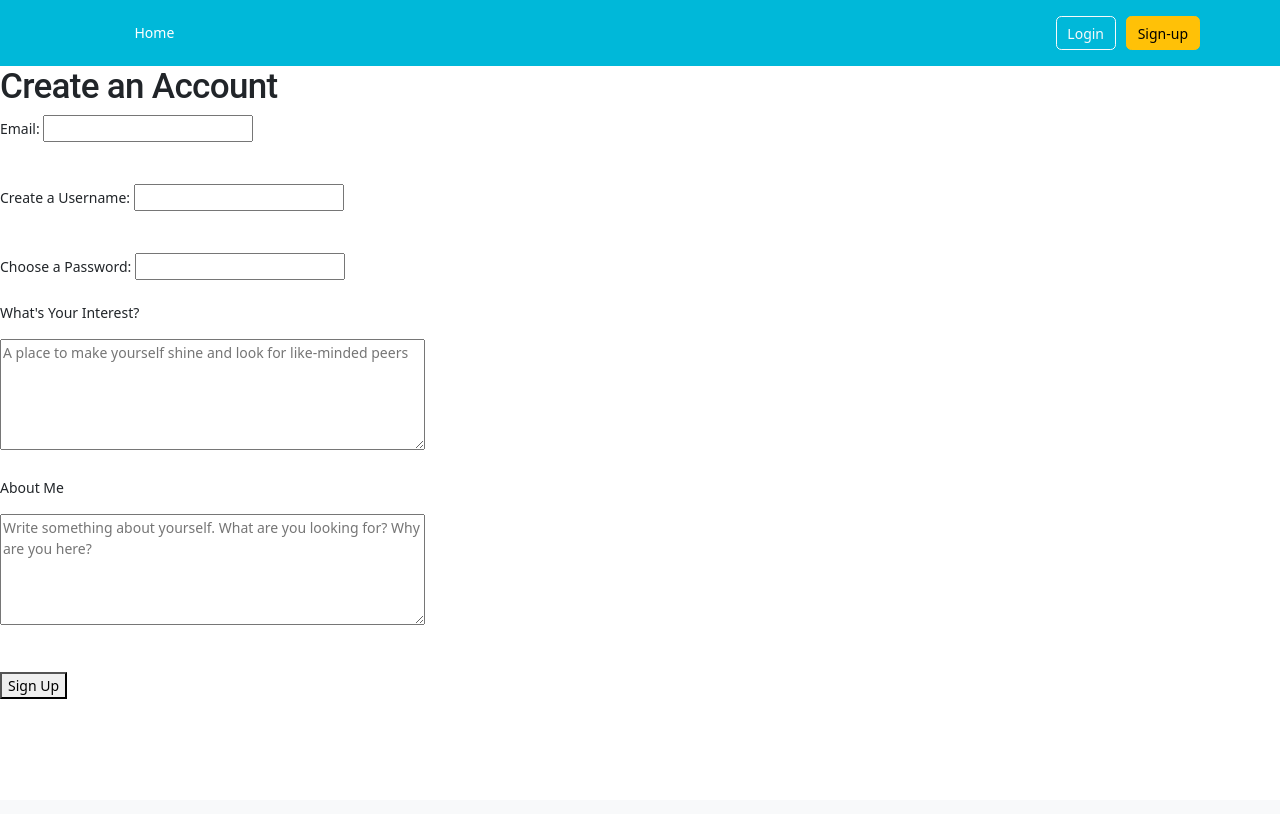
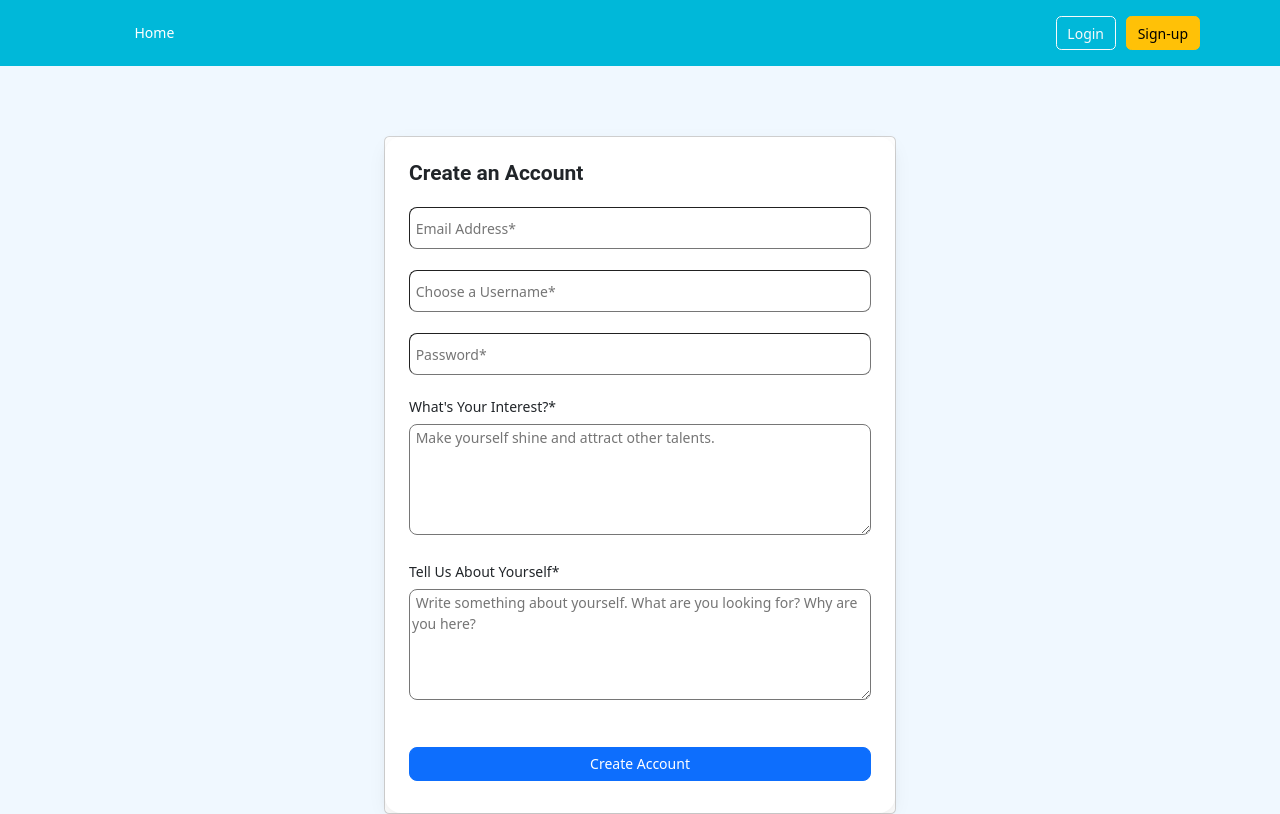
Before and after one commit to carmen41511/Talent-Hub, a Flask app: page /signup in a window 1280 px wide. Before the commit the page ends 699 px from the top, so only its background shows below. Run offline with Flask 2, Linux system fonts and the light colour scheme; some libraries are stand-ins or nearby versions.

Commit message:
login signup page

```diff
--- a/crud.py
+++ b/crud.py
@@ -76,7 +76,7 @@ def get_user_by_username(username):
 
     return user
 
-def get_users():
+def get_all_users():
     """Return all users."""
 
     return User.query.all()
--- a/server.py
+++ b/server.py
@@ -34,7 +34,7 @@ def homepage():
 def all_users():
     """View all users."""
 
-    users = crud.get_users()
+    users = crud.get_all_users()
 
     return render_template("all_users.html", users=users)
 
@@ -94,30 +94,6 @@ def edit_skills():
 
 
     return redirect('/profile')
-    # return jsonify({'user_skill_ls': user_skill_ls})
-    # user.skills = updated_skills
-    # print(user.skills)
-    # db.session.commit()
-
-    # return jsonify({'skills': updated_skills})
-
-# @app.route('/edit-skills')
-# def get_skills():
-#   # Get the currently logged-in user
-#   username = session.get("username")
-#   user = crud.get_user_by_username(username)
-#   print(user)
-
-#   skill_set = request.form.getlist('skills')
-
-#   print(f'skill_set; {skill_set}')
-#   # Get the skills for the user
-#   user_skills = user.skills
-#   skills = [skill.skill for skill in user_skills]
-#   print(f'skills: {skills}')
-
-#   # Return the skills as a JSON object
-#   return jsonify({'skills': skills})
 
 
 @app.route('/edit-interest', methods=['POST'])
@@ -297,10 +273,11 @@ def show_community():
 
     username = session.get("username")
     user = crud.get_user_by_username(username)
+    all_users = crud.get_all_users()
 
     posts = crud.get_all_posts()
 
-    return render_template('community.html', user=user, posts=posts)
+    return render_template('community.html', user=user, all_users=all_users,posts=posts)
 
 @app.route('/logout')
 def logout():
--- a/templates/base.html
+++ b/templates/base.html
@@ -30,7 +30,7 @@
       {% block title %}Welcome{% endblock %}
     </title>
   </head>
-  <body>
+  <body style="background-color:aliceblue">
     <header class="p-3" style="background-color: #00B8D9;">
       <div class="container">
         <div class="d-flex flex-wrap align-items-center justify-content-center justify-content-lg-start">
--- a/templates/profile.html
+++ b/templates/profile.html
@@ -188,8 +188,8 @@
 
       <div id='interest-display' style="font-size: large;width: 320px;min-height: 5rem;height: auto;border-radius: 16px;padding-top: 1rem;padding-bottom: 1rem;padding-right: 2rem; padding-left: 1rem;">
         <div class="interest-display-title">
-          <h4 style="margin-top: 0;">My Interest</h4></div>
-        <div class="interest-display-content">{{user.interest}}</div>
+          <h4 id="interest-title-h4" style="margin-top: 0;">My Interest</h4></div>
+        <div id="user-interest-div" class="interest-display-content">{{user.interest}}</div>
 
       </div>
 
@@ -251,7 +251,7 @@
                           console.log(response)
 
                           if (response.success){
-                              $('#interest-display').html(updatedInterest);
+                              $('#user-interest-div').html(updatedInterest);
                               $('#interestModal').modal('hide');
                           } else {
                               $('#interest-display').html('An error occured');
--- a/templates/signup.html
+++ b/templates/signup.html
@@ -2,49 +2,59 @@
 
 {% block body %}
 
-<form action="/signup" method="POST">
+<div class="signup-container" style="margin-top: 5rem;">
+    <form action="/signup" method="POST">
+        <div class="card" style="max-width: 40%;max-height: fit-content; margin:auto;">
+            <div class="card-body" style="
+            padding: 24px 24px 32px 24px;
+            z-index: 1000;
+            position: relative;
+            border-radius: 16px;
+            background-color: #FFFFFF;
+            box-shadow: 0 4px 8px 0 rgb(0 0 0 / 3%), 0 6px 20px 0 rgb(0 0 0 / 5%);">
 
-    <h1>Create an Account</h1>
+           <h4 style="margin-bottom: 0; "><strong>Create an Account</strong></h4>
 
     <div>
-        <label for="email">Email:</label>
-        <input type="text" name="email" required>
+        <label for="email" style="padding-bottom: 0.5rem;"></label>
+        <input type="text" class="border-1" name="email" placeholder=" Email Address*"style="width: 100%; height:3rem; border-radius: 8px;" required>
     </div>
 
-    <br><br>
+
 
     <div>
-        <label for="username">Create a Username:</label>
-        <input type="text" name="username" required>
+        <label for="username" style="padding-bottom: 0.5rem;"></label>
+        <input type="text" name="username" class="border-1" name="username" placeholder=" Choose a Username*"style="width: 100%; height:3rem; border-radius: 8px;" required>
     </div>
 
-    <br><br>
+
 
     <div>
-        <label for="password">Choose a Password:</label>
-        <input type="password" name="password" required>
+        <label for="password" style="padding-bottom: 0.5rem;"></label>
+        <input type="password" class="border-1" name="password" placeholder=" Password*" style="width: 100%; height:3rem; border-radius: 8px;" required>
     </div>
 
     <br>
 
     <div>
-        <p><label for="interest">What's Your Interest?</label></p>
-        <textarea name="interest" rows="5" cols="50" placeholder="A place to make yourself shine and look for like-minded peers" required></textarea>
+        <label for="interest" style="padding-bottom: 0.5rem;">What's Your Interest?*</label>
+        <textarea name="interest" rows="5" cols="50" placeholder=" Make yourself shine and attract other talents." style="width: 100%;border-radius: 8px;" required></textarea>
     </div>
 
     <br>
 
     <div>
-        <p><label for="bio">About Me</label></p>
-        <textarea name="bio" rows="5" cols="50" placeholder="Write something about yourself. What are you looking for? Why are you here?" required></textarea>
+        <label for="bio" style="padding-bottom: 0.5rem;">Tell Us About Yourself*</label>
+        <textarea name="bio" rows="5" cols="50" placeholder=" Write something about yourself. What are you looking for? Why are you here?" style="width: 100%;border-radius: 8px;" required></textarea>
     </div>
 
     <br><br>
 
 
 
-    <button type="submit">Sign Up</button>
-
+    <button type="submit" class="btn btn-primary" style="border-radius: 8px;width: 100%;">Create Account</button>
+</div>
+</div>
 </form>
 
 
```
Also changed, not shown: templates/community.html (+5 -18 lines), templates/login.html (+25 -8 lines).
